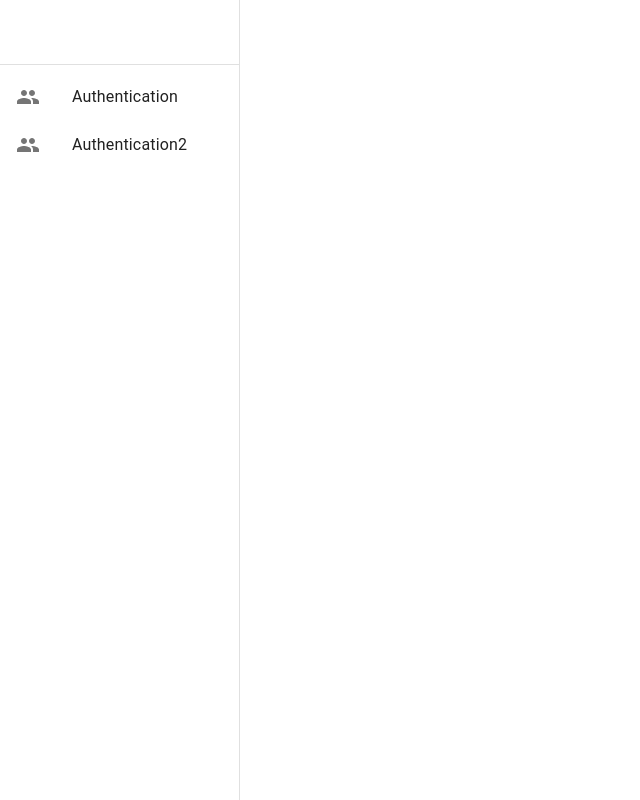
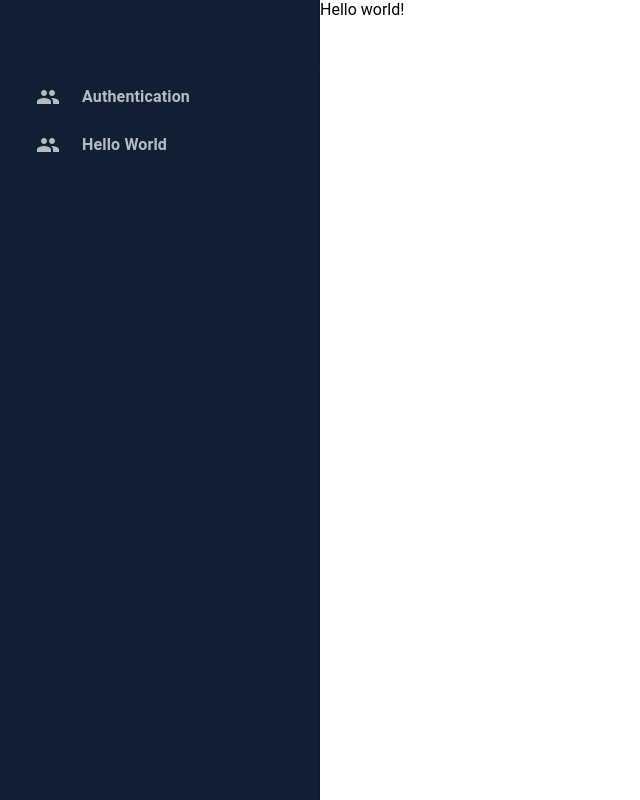
Before and after one commit to orioltomas79/swa-todo, a React (Create React App) app in the folder todo-ui/: page / in a window 1280 px wide. Shown: the whole page, without its empty margins (0-640 px from the left). Built offline with nearby package versions, Linux system fonts and the light colour scheme.

Commit message:
UI: NavBar Material UI

```diff
--- a/todo-ui/src/App.tsx
+++ b/todo-ui/src/App.tsx
@@ -1,46 +1,13 @@
-import { useState, useCallback } from "react";
-import apiClient from "./api/apiClient";
-import Button from "@mui/material/Button";
+import Grid from "@mui/material/Grid";
 import Navbar from "./components/Navbar/Navbar";
-import {BrowserRouter, Routes, Route } from "react-router-dom";
+import { Outlet } from "react-router-dom";
 
 function App() {
-  const [dataAxios, setDataAxios] = useState("");
-  const [dataFetch, setDataFetch] = useState("");
-  const [error, setError] = useState(null);
-
-  const callFetchHandler = useCallback(async () => {
-    try {
-      const text = await (await fetch(`/api/GetUserClaims`)).text();
-      setDataFetch(text);
-    } catch (error: any) {
-      setError(error.message);
-    }
-  }, []);
-
-  const callAxiosHandler = useCallback(async () => {
-    try {
-      let text = await apiClient.client.getUserClaims();
-      setDataAxios(text.name! + " - " + text.authType);
-    } catch (error: any) {
-      setError(error.message);
-    }
-  }, []);
-
   return (
-    <>
+    <Grid container>
       <Navbar />
-      <p>Hello</p>
-      <Button variant="outlined" onClick={callFetchHandler}>
-        Call fetch
-      </Button>
-      <div>{dataFetch}</div>
-      <Button onClick={callAxiosHandler}>Call axios</Button>
-      <div>{dataAxios}</div>
-      <a href="/login">Login</a>
-      <a href="/logout">Log out</a>
-      <div>{error}</div>
-    </>
+      <Outlet />
+    </Grid>
   );
 }
 
--- a/todo-ui/src/components/Navbar/Navbar.tsx
+++ b/todo-ui/src/components/Navbar/Navbar.tsx
@@ -3,36 +3,24 @@ import Toolbar from "@mui/material/Toolbar";
 import List from "@mui/material/List";
 import Divider from "@mui/material/Divider";
 import ListItem from "@mui/material/ListItem";
-import ListItemButton from "@mui/material/ListItemButton";
 import ListItemIcon from "@mui/material/ListItemIcon";
 import ListItemText from "@mui/material/ListItemText";
 import { mainNavbarItems } from "../consts/navbarItems";
-
-const drawerWidth = 240;
+import { useNavigate } from "react-router-dom";
+import { navbarStyles } from "./styles";
 
 function Navbar() {
+  const navigate = useNavigate();
+
 return (
-    <Drawer
-      sx={{
-        width: drawerWidth,
-        flexShrink: 0,
-        "& .MuiDrawer-paper": {
-          width: drawerWidth,
-          boxSizing: "border-box",
-        },
-      }}
-      variant="permanent"
-      anchor="left"
-    >
+  <Drawer sx={navbarStyles.drawer} variant="permanent" anchor="left">
     <Toolbar />
     <Divider />
     <List>
       {mainNavbarItems.map((item, index) => (
-          <ListItem key={item.id} disablePadding>
-            <ListItemButton>
-              <ListItemIcon>{item.icon}</ListItemIcon>
-              <ListItemText primary={item.label} />
-            </ListItemButton>
+        <ListItem button key={item.id} onClick={() => navigate(item.route)}>
+          <ListItemIcon sx={navbarStyles.icons}>{item.icon}</ListItemIcon>
+          <ListItemText sx={navbarStyles.text} primary={item.label} />
         </ListItem>
       ))}
     </List>
--- /dev/null
+++ b/todo-ui/src/components/Navbar/styles.js
@@ -0,0 +1,26 @@
+export const navbarStyles = {
+  drawer: {
+    width: 320,
+    flexShrink: 0,
+    "& .MuiDrawer-paper": {
+      width: 320,
+      boxSizing: "border-box",
+      backgroundColor: "#101F33",
+      color: "rgba(255, 255, 255, 0.7)",
+    },
+    "& .Mui-selected": {
+      color: "red",
+    },
+  },
+  icons: {
+    color: "rgba(255, 255, 255, 0.7)!important",
+    marginLeft: "20px",
+  },
+  text: {
+    "& span": {
+      marginLeft: "-10px",
+      fontWeight: "600",
+      fontSize: "16px",
+    },
+  },
+};
--- a/todo-ui/src/components/consts/navbarItems.tsx
+++ b/todo-ui/src/components/consts/navbarItems.tsx
@@ -4,7 +4,7 @@ interface MainNavbarItem {
   id: number;
   icon: JSX.Element;
   label: string;
-  router: string;
+  route: string;
 }
 
 export const mainNavbarItems: MainNavbarItem[] = [
@@ -12,12 +12,12 @@ export const mainNavbarItems: MainNavbarItem[] = [
     id: 0,
     icon: <PeopleIcon />,
     label: "Authentication",
-    router: "route",
+    route: "authentication",
   },
   {
-    id: 0,
+    id: 1,
     icon: <PeopleIcon />,
-    label: "Authentication2",
-    router: "route",
-  }
+    label: "Hello World",
+    route: "helloworld",
+  },
 ];
--- a/todo-ui/src/index.css
+++ b/todo-ui/src/index.css
@@ -1,6 +1,6 @@
 body {
   margin: 0;
-  font-family: -apple-system, BlinkMacSystemFont, 'Segoe UI', 'Roboto', 'Oxygen',
+  font-family: 'Roboto', 'Oxygen',
     'Ubuntu', 'Cantarell', 'Fira Sans', 'Droid Sans', 'Helvetica Neue',
     sans-serif;
   -webkit-font-smoothing: antialiased;
--- a/todo-ui/src/index.tsx
+++ b/todo-ui/src/index.tsx
@@ -1,15 +1,33 @@
-import React from 'react';
-import ReactDOM from 'react-dom/client';
-import './index.css';
-import App from './App';
-import reportWebVitals from './reportWebVitals';
+import React from "react";
+import ReactDOM from "react-dom/client";
+import "./index.css";
+import App from "./App";
+import reportWebVitals from "./reportWebVitals";
+import {
+  createBrowserRouter,
+  RouterProvider,
+} from "react-router-dom";
+import Authentication from "./pages/Authentication/Authentication";
+import HelloWorld from "./pages/HelloWorld/HelloWorld";
+
+const router = createBrowserRouter([
+  {
+    path: "/",
+    element: <App />,
+    children: [
+      { path: "/", element: <HelloWorld /> },
+      { path: "/authentication", element: <Authentication /> },
+      { path: "/helloworld", element: <HelloWorld /> },
+    ],
+  },
+]);
 
 const root = ReactDOM.createRoot(
-  document.getElementById('root') as HTMLElement
+  document.getElementById("root") as HTMLElement
 );
 root.render(
   <React.StrictMode>
-    <App />
+    <RouterProvider router={router} />
   </React.StrictMode>
 );
 
--- /dev/null
+++ b/todo-ui/src/pages/Authentication/Authentication.tsx
@@ -0,0 +1,44 @@
+import Button from "@mui/material/Button";
+import Grid from "@mui/material/Grid";
+import { useState, useCallback } from "react";
+import apiClient from "../../api/apiClient";
+
+const Authentication = () => {
+  const [dataAxios, setDataAxios] = useState("");
+  const [dataFetch, setDataFetch] = useState("");
+  const [error, setError] = useState(null);
+
+  const callFetchHandler = useCallback(async () => {
+    try {
+      const text = await (await fetch(`/api/GetUserClaims`)).text();
+      setDataFetch(text);
+    } catch (error: any) {
+      setError(error.message);
+    }
+  }, []);
+
+  const callAxiosHandler = useCallback(async () => {
+    try {
+      let text = await apiClient.client.getUserClaims();
+      setDataAxios(text.name! + " - " + text.authType);
+    } catch (error: any) {
+      setError(error.message);
+    }
+  }, []);
+
+  return (
+    <Grid item xs={8}>
+      <p>Hello</p>
+      <Button variant="outlined" onClick={callFetchHandler}>
+        Call fetch
+      </Button>
+      <div>{dataFetch}</div>
+      <Button onClick={callAxiosHandler}>Call axios</Button>
+      <div>{dataAxios}</div>
+      <a href="/login">Login</a>
+      <a href="/logout">Log out</a>
+      <div>{error}</div>
+    </Grid>
+  );
+};
+export default Authentication;
--- /dev/null
+++ b/todo-ui/src/pages/HelloWorld/HelloWorld.tsx
@@ -0,0 +1,10 @@
+import Grid from "@mui/material/Grid";
+
+const HelloWorld = () => {
+  return (
+    <Grid item xs={8}>
+      Hello world!
+    </Grid>
+  );
+};
+export default HelloWorld;
```
Lines whose indentation alone changed are shown as unchanged.
